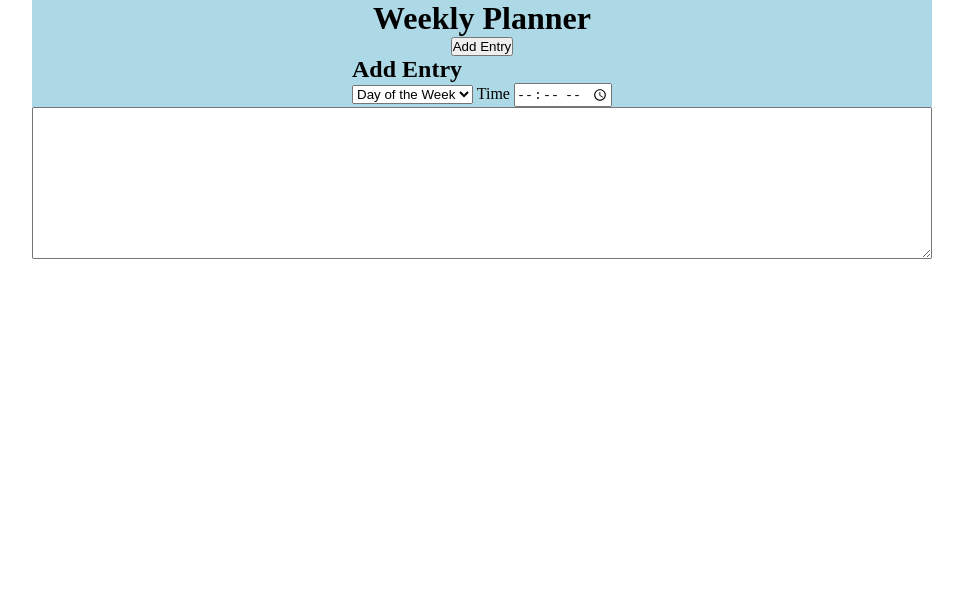
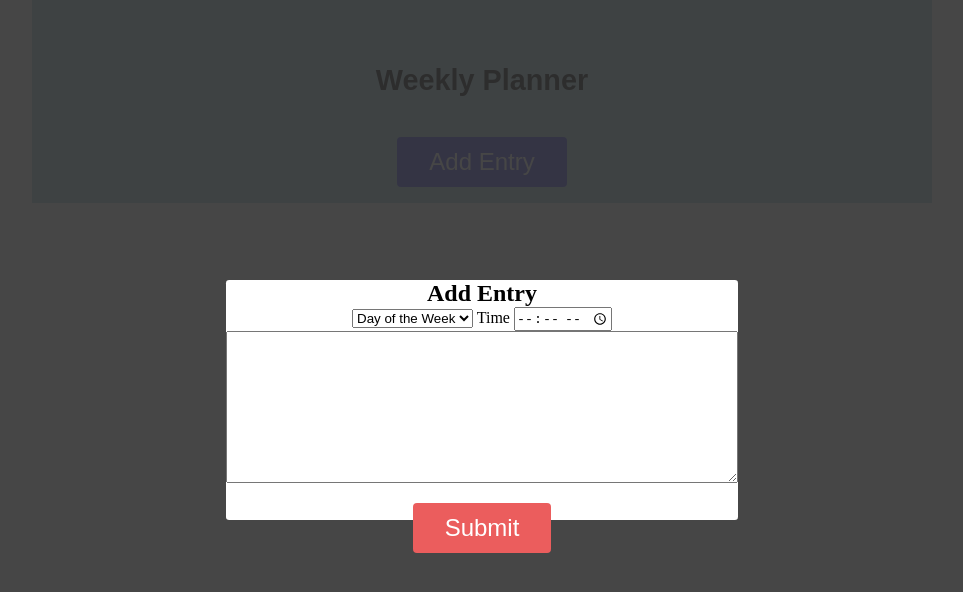
Before and after one commit to silva-tim/week-planner, a website: page index.html in a window 1280 px wide. Both pictures are taken after a click on the button "Add Entry". Shown: the whole page, without its empty margins (158-1121 px from the left). Drawn offline with Linux system fonts and the light colour scheme.

Commit message:
User can add an entry to the planner.

```diff
--- a/index.html
+++ b/index.html
@@ -18,14 +18,20 @@
     <main>
       <div class="row">
         <div class="column-full justifycenter">
-          <button type="button">Add Entry</button>
+          <button class="open-modal">Add Entry</button>
+          <div class="background hidden">
+            <div class="modal">
+
+              <!-- Add Entry header -->
+              <div class="row">
+                <div class="column-full">
+                  <h2>Add Entry</h2>
                 </div>
               </div>
+              <!-- Day of the Week and time -->
+              <form action="">
                 <div class="row">
-        <div class="column-full justifycenter">
-          <div id="modal" class="modalOff">
-            <div class="popup">
-              <h2>Add Entry</h2>
+                  <div class="column-full">
                     <select name="day" id="day">
                       <option>Day of the Week</option>
                       <option>Sunday</option>
@@ -40,13 +46,30 @@
                     <input type="time" id="time"></input>
                   </div>
                 </div>
+                <!-- Text area -->
+                <div class="row">
+                  <div class="column-full">
+                    <textarea name="description" id="description" cols="30" rows="10"></textarea>
                   </div>
                 </div>
+
+                <!-- No button -->
                 <div class="row">
                   <div class="column-full">
-          <textarea name="description" id="description" rows="10"></textarea>
+                    <button class="close-modal">Submit</button>
                   </div>
                 </div>
+
+              </form>
+
+            </div>
+          </div>
+        </div>
+      </div>
+
+
+
+
     </main>
     <script src="main.js"></script>
   </div>
--- a/main.js
+++ b/main.js
@@ -0,0 +1,14 @@
+const $background = document.querySelector('.hidden');
+const $openModal = document.querySelector('.open-modal');
+const $closeModal = document.querySelector('.close-modal');
+
+function openButton(event) {
+  $background.className = 'background';
+}
+
+function closeButton(event) {
+  $background.className = 'background hidden';
+}
+
+$openModal.addEventListener('click', openButton);
+$closeModal.addEventListener('click', closeButton);
--- a/styles.css
+++ b/styles.css
@@ -16,7 +16,6 @@
 
 .column-full {
   flex-basis: 100%;
-  display: flex;
 }
 
 .justifycenter {
@@ -27,3 +26,53 @@
 #description {
   width: 100%;
 }
+
+.open-modal {
+  font-size: 1.5rem;
+  color: rgb(255, 255, 255);
+  background-color: rgb(74, 74, 233);
+  border: 0;
+  border-radius: 0.25rem;
+  margin: 1rem;
+  padding: 0.7rem 2rem;
+}
+
+.background {
+  display: flex;
+  position: fixed;
+  top: 0;
+  height: 100%;
+  width: 100%;
+  background-color: rgb(50, 50, 50, 0.9);
+  justify-content: center;
+  align-items: center;
+}
+
+.modal {
+  background-color: rgb(255, 255, 255);
+  height: 15rem;
+  width: 32rem;
+  border-radius: 0.2rem;
+  text-align: center;
+}
+
+h1 {
+  font-family: Arial, Helvetica, sans-serif;
+  font-size: 1.8rem;
+  margin-top: 4rem;
+  margin-bottom: 1.5rem;
+}
+
+.close-modal {
+  font-size: 1.5rem;
+  color: rgb(255, 255, 255);
+  background-color: rgb(235, 93, 93);
+  border: 0;
+  border-radius: 0.25rem;
+  margin: 1rem;
+  padding: 0.7rem 2rem;
+}
+
+.hidden {
+  display: none;
+}
```
Lines whose indentation alone changed are shown as unchanged.
